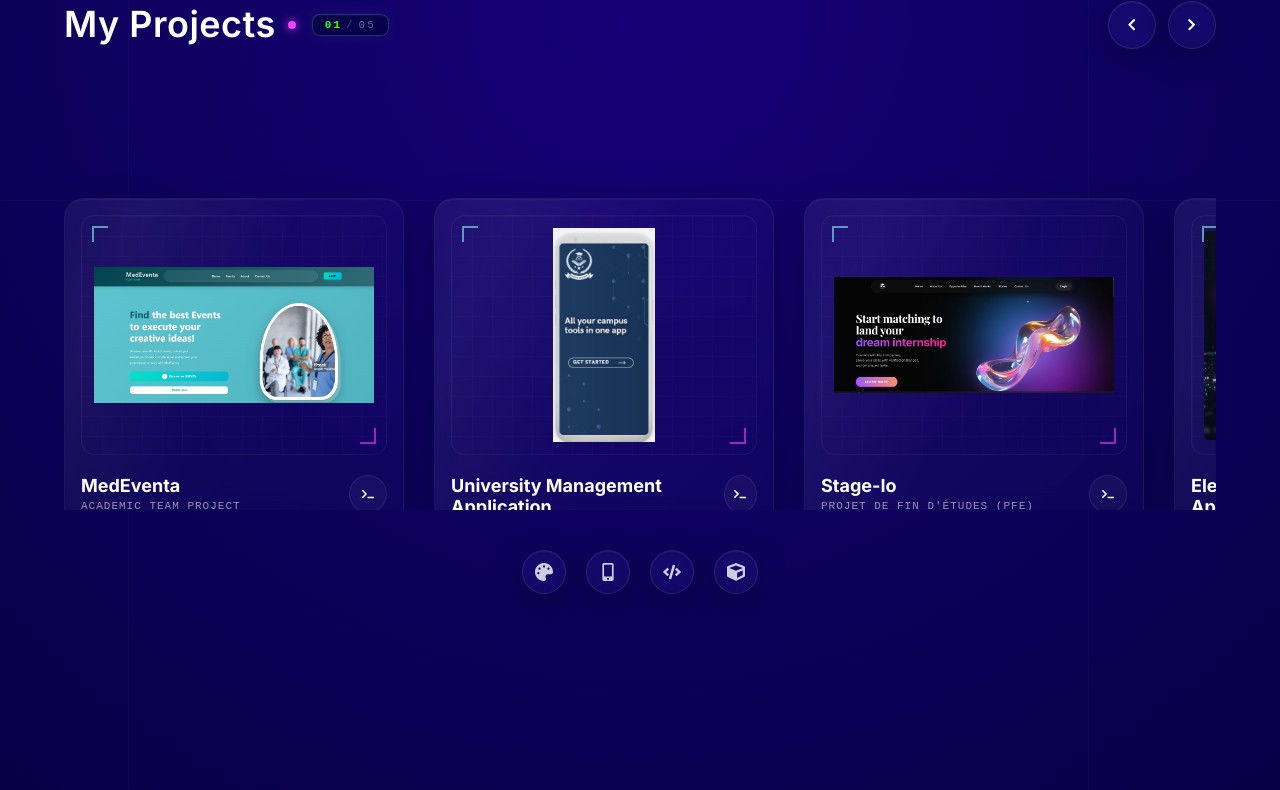
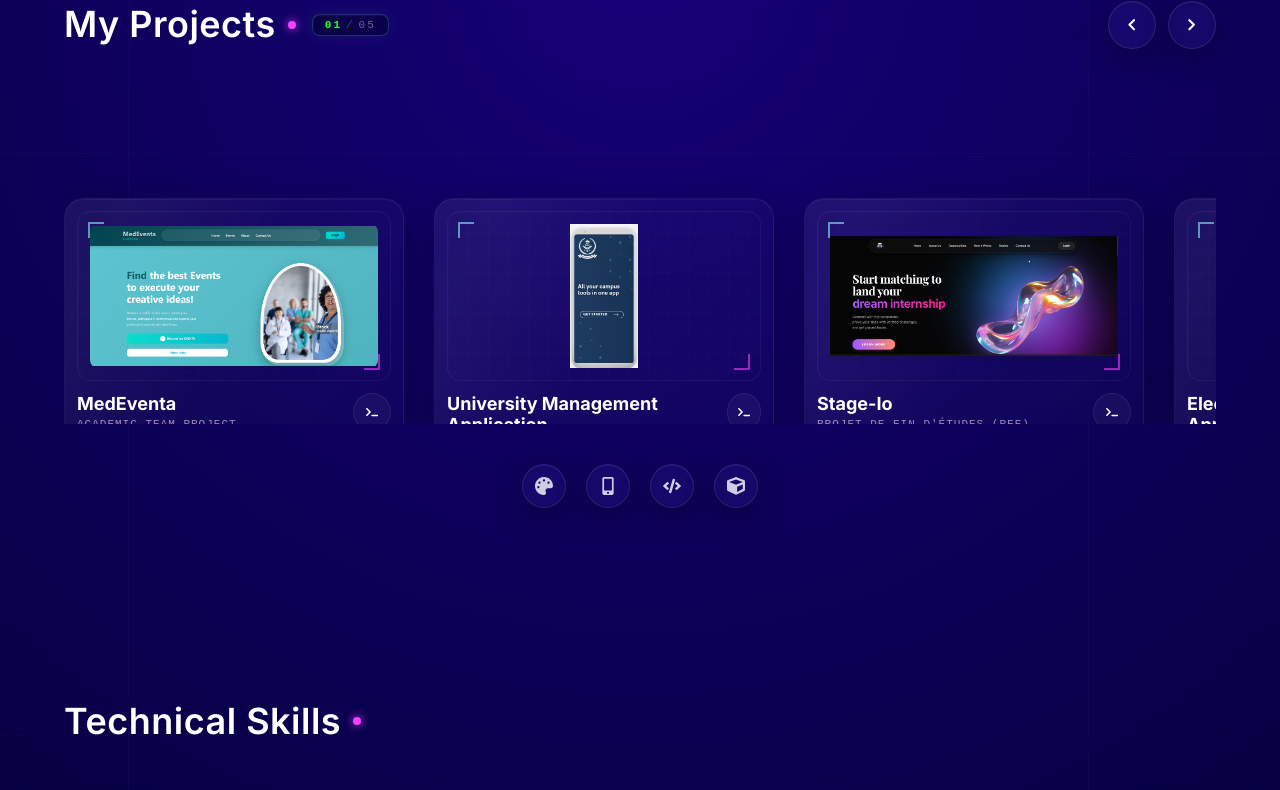
Before and after one commit to KettabAya/Portfolio-Tesnim, a React (Vite) app: page / in a window 1280 px wide. Shown: the part 1981-2771 px from the top of the page. Built offline with nearby package versions, Linux system fonts and the light colour scheme; a web font is replaced by a local one.

Commit message:
Compact vertical height of projects carousel and section headers so cards fit perfectly on smaller laptop screens without vertical scrolling

```diff
--- a/src/index.css
+++ b/src/index.css
@@ -747,7 +747,7 @@ body {
   flex: 0 0 340px;
   scroll-snap-align: start;
   border-radius: 20px;
-  padding: 16px;
+  padding: 12px;
   display: flex;
   flex-direction: column;
   background: linear-gradient(135deg, rgba(255, 255, 255, 0.04) 0%, rgba(255, 255, 255, 0.01) 100%);
@@ -793,11 +793,11 @@ body {
 
 .project-image-box {
   width: 100%;
-  height: 240px;
+  height: 170px;
   border-radius: 14px;
   overflow: hidden;
   position: relative;
-  margin-bottom: 20px;
+  margin-bottom: 12px;
   border: 1px solid rgba(255, 255, 255, 0.05);
   background: radial-gradient(circle at center, rgba(13, 10, 45, 0.9) 0%, rgba(2, 1, 15, 0.95) 100%);
   background-image:
```
